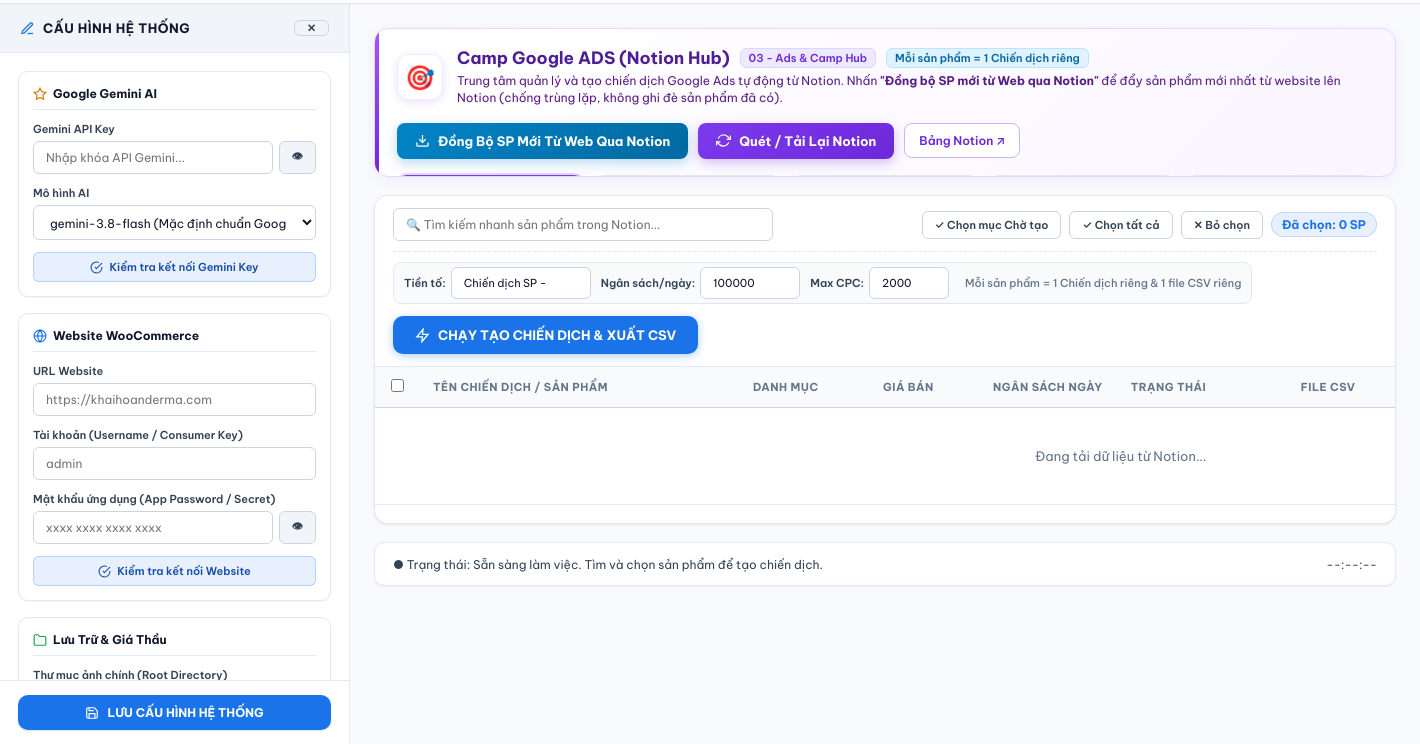
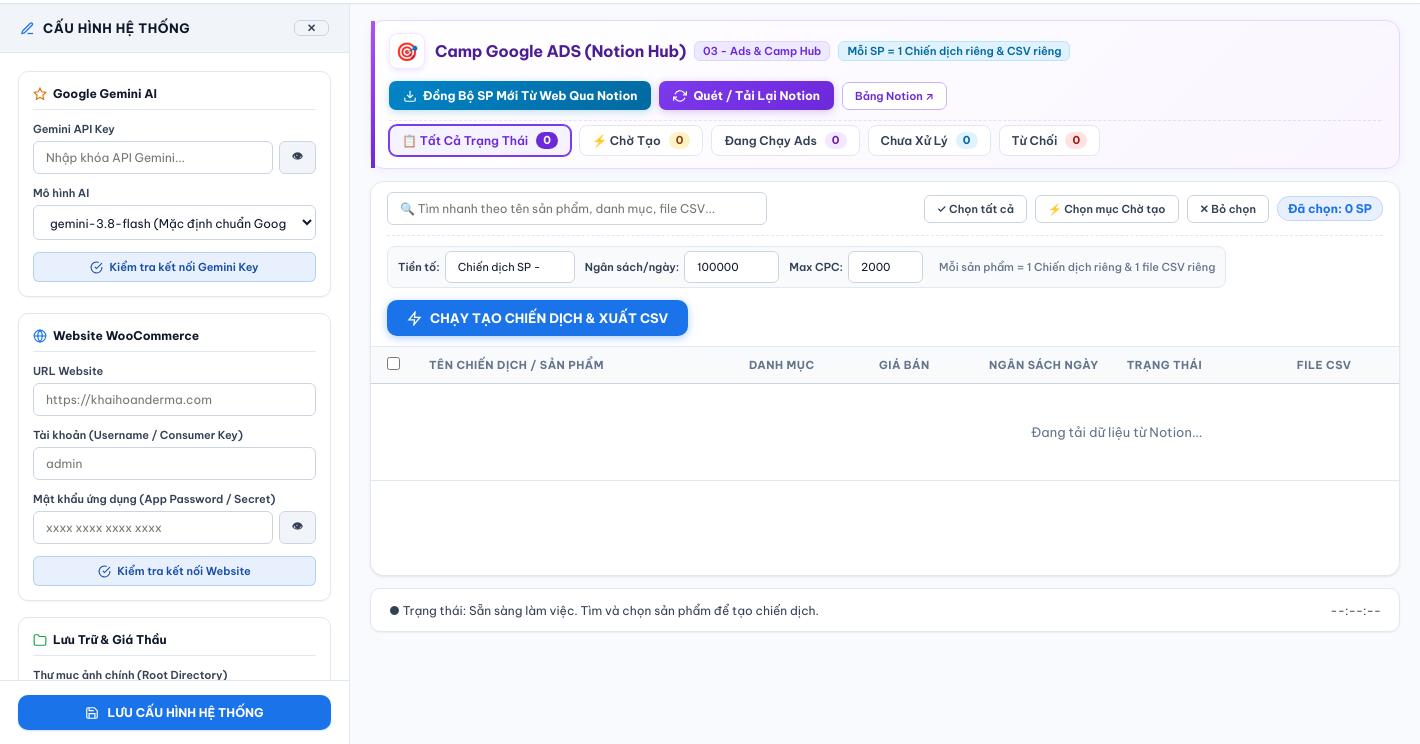
Before and after one commit to datdtpl-maker/Automated-Google-Ads-Creation, an Electron app: page electron-app/index.html in a window 1420 px wide. Shown: the part 56-800 px from the top of the page. Drawn offline with Linux system fonts and the light colour scheme.

Commit message:
feat(ui): default to all statuses scan, fix table row cut, compact hero and embed website credentials v1.0.5

```diff
--- a/electron-app/index.html
+++ b/electron-app/index.html
@@ -221,26 +221,23 @@
         <div class="hub-hero-header">
           <div class="hub-hero-title-box">
             <div class="hub-hero-icon">🎯</div>
-            <div>
+            <div class="hub-hero-text">
               <div class="hub-hero-title-row">
                 <h2 class="hub-hero-title">Camp Google ADS (Notion Hub)</h2>
                 <span class="hub-source-tag">03 - Ads & Camp Hub</span>
-                <span class="hub-rule-tag">Mỗi sản phẩm = 1 Chiến dịch riêng</span>
+                <span class="hub-rule-tag">Mỗi SP = 1 Chiến dịch riêng & CSV riêng</span>
               </div>
-              <p class="hub-hero-subtext">
-                Trung tâm quản lý và tạo chiến dịch Google Ads tự động từ Notion. Nhấn <b>"Đồng bộ SP mới từ Web qua Notion"</b> để đẩy sản phẩm mới nhất từ website lên Notion (chống trùng lặp, không ghi đè sản phẩm đã có).
-              </p>
             </div>
           </div>
 
           <div class="hub-hero-actions">
             <button type="button" class="btn-hub-sync" id="btn_sync_web_to_notion" title="Tải sản phẩm mới từ website khaihoanderma.com đẩy lên Notion (chống trùng, không ghi đè)">
-              <svg width="15" height="15" viewBox="0 0 24 24" fill="none" stroke="currentColor" stroke-width="2"><path d="M21 15v4a2 2 0 0 1-2 2H5a2 2 0 0 1-2-2v-4"></path><polyline points="7 10 12 15 17 10"></polyline><line x1="12" y1="15" x2="12" y2="3"></line></svg>
+              <svg width="14" height="14" viewBox="0 0 24 24" fill="none" stroke="currentColor" stroke-width="2"><path d="M21 15v4a2 2 0 0 1-2 2H5a2 2 0 0 1-2-2v-4"></path><polyline points="7 10 12 15 17 10"></polyline><line x1="12" y1="15" x2="12" y2="3"></line></svg>
               <span>Đồng Bộ SP Mới Từ Web Qua Notion</span>
             </button>
 
-            <button type="button" class="btn-hub-scan" id="btn_scan_notion_tasks" title="Quét và làm mới danh sách từ Notion">
-              <svg width="15" height="15" viewBox="0 0 24 24" fill="none" stroke="currentColor" stroke-width="2"><path d="M23 4v6h-6"></path><path d="M1 20v-6h6"></path><path d="M3.51 9a9 9 0 0 1 14.85-3.36L23 10M1 14l4.64 4.36A9 9 0 0 0 20.49 15"></path></svg>
+            <button type="button" class="btn-hub-scan" id="btn_scan_notion_tasks" title="Quét toàn bộ trạng thái và làm mới danh sách từ Notion">
+              <svg width="14" height="14" viewBox="0 0 24 24" fill="none" stroke="currentColor" stroke-width="2"><path d="M23 4v6h-6"></path><path d="M1 20v-6h6"></path><path d="M3.51 9a9 9 0 0 1 14.85-3.36L23 10M1 14l4.64 4.36A9 9 0 0 0 20.49 15"></path></svg>
               <span>Quét / Tải Lại Notion</span>
             </button>
 
@@ -250,33 +247,28 @@
           </div>
         </div>
 
-        <!-- 5 KPI Metric Tabs -->
-        <div class="hub-kpi-grid">
-          <div class="hub-kpi-card active" data-status="Chờ tạo" id="tab_notion_pending">
-            <div class="kpi-label">⚡ Chờ Tạo</div>
-            <div class="kpi-value text-amber" id="count_pending">0</div>
-            <div class="kpi-desc">Sản phẩm sẵn sàng xuất Ads</div>
-          </div>
-          <div class="hub-kpi-card" data-status="Đang chạy Google Ads" id="tab_notion_running">
-            <div class="kpi-label">Đang Chạy Ads</div>
-            <div class="kpi-value text-purple" id="count_running">0</div>
-            <div class="kpi-desc">Đã có CSV & đang chạy</div>
-          </div>
-          <div class="hub-kpi-card" data-status="Chưa xử lý" id="tab_notion_unprocessed">
-            <div class="kpi-label">Chưa Xử Lý</div>
-            <div class="kpi-value text-blue" id="count_unprocessed">0</div>
-            <div class="kpi-desc">Chờ duyệt lên chiến dịch</div>
-          </div>
-          <div class="hub-kpi-card" data-status="Từ chối" id="tab_notion_rejected">
-            <div class="kpi-label">Từ Chối</div>
-            <div class="kpi-value text-red" id="count_rejected">0</div>
-            <div class="kpi-desc">Tạm ngưng / Không chạy</div>
-          </div>
-          <div class="hub-kpi-card" data-status="all" id="tab_notion_all">
-            <div class="kpi-label">Tổng Sản Phẩm</div>
-            <div class="kpi-value text-primary" id="count_all">0</div>
-            <div class="kpi-desc">Toàn bộ kho Notion Hub</div>
-          </div>
+        <!-- 5 KPI Horizontal Filter Tabs (Mặc định chọn Tất cả trạng thái) -->
+        <div class="hub-kpi-tabs">
+          <button type="button" class="hub-tab-btn active" data-status="all" id="tab_notion_all">
+            <span class="tab-btn-title">📋 Tất Cả Trạng Thái</span>
+            <span class="tab-btn-badge badge-all" id="count_all">0</span>
+          </button>
+          <button type="button" class="hub-tab-btn" data-status="Chờ tạo" id="tab_notion_pending">
+            <span class="tab-btn-title">⚡ Chờ Tạo</span>
+            <span class="tab-btn-badge badge-amber" id="count_pending">0</span>
+          </button>
+          <button type="button" class="hub-tab-btn" data-status="Đang chạy Google Ads" id="tab_notion_running">
+            <span class="tab-btn-title">Đang Chạy Ads</span>
+            <span class="tab-btn-badge badge-purple" id="count_running">0</span>
+          </button>
+          <button type="button" class="hub-tab-btn" data-status="Chưa xử lý" id="tab_notion_unprocessed">
+            <span class="tab-btn-title">Chưa Xử Lý</span>
+            <span class="tab-btn-badge badge-blue" id="count_unprocessed">0</span>
+          </button>
+          <button type="button" class="hub-tab-btn" data-status="Từ chối" id="tab_notion_rejected">
+            <span class="tab-btn-title">Từ Chối</span>
+            <span class="tab-btn-badge badge-red" id="count_rejected">0</span>
+          </button>
         </div>
       </section>
 
@@ -287,13 +279,13 @@
           <!-- Row 1: Search & Quick Selection -->
           <div class="toolbar-row-top">
             <div class="notion-search-box">
-              <input type="text" id="input_notion_search" placeholder="🔍 Tìm kiếm nhanh sản phẩm trong Notion..." class="form-input">
+              <input type="text" id="input_notion_search" placeholder="🔍 Tìm nhanh theo tên sản phẩm, danh mục, file CSV..." class="form-input">
             </div>
 
             <div class="notion-selection-actions">
-              <button class="btn-header" id="btn_select_all_pending" style="font-size: 11px; padding: 6px 12px;">✓ Chọn mục Chờ tạo</button>
-              <button class="btn-header" id="btn_select_all_notion" style="font-size: 11px; padding: 6px 12px;">✓ Chọn tất cả</button>
-              <button class="btn-header" id="btn_deselect_all_notion" style="font-size: 11px; padding: 6px 12px;">✕ Bỏ chọn</button>
+              <button type="button" class="btn-header" id="btn_select_all_notion" style="font-size: 11px; padding: 6px 12px;">✓ Chọn tất cả</button>
+              <button type="button" class="btn-header" id="btn_select_all_pending" style="font-size: 11px; padding: 6px 12px;">⚡ Chọn mục Chờ tạo</button>
+              <button type="button" class="btn-header" id="btn_deselect_all_notion" style="font-size: 11px; padding: 6px 12px;">✕ Bỏ chọn</button>
               <span class="selected-counter-badge" id="notion_selected_count">Đã chọn: 0 SP</span>
             </div>
           </div>
@@ -303,20 +295,20 @@
             <div class="campaign-inline-config">
               <div class="inline-field">
                 <label>Tiền tố:</label>
-                <input type="text" id="input_campaign_prefix" class="form-input" value="Chiến dịch SP - " style="width: 140px; height: 32px; font-size: 11px;">
+                <input type="text" id="input_campaign_prefix" class="form-input" value="Chiến dịch SP - " style="width: 130px; height: 32px; font-size: 11px;">
               </div>
               <div class="inline-field">
                 <label>Ngân sách/ngày:</label>
-                <input type="number" id="input_daily_budget" class="form-input" value="100000" step="5000" style="width: 100px; height: 32px; font-size: 11px;">
+                <input type="number" id="input_daily_budget" class="form-input" value="100000" step="5000" style="width: 95px; height: 32px; font-size: 11px;">
               </div>
               <div class="inline-field">
                 <label>Max CPC:</label>
-                <input type="number" id="input_max_cpc" class="form-input" value="2000" step="100" style="width: 80px; height: 32px; font-size: 11px;">
+                <input type="number" id="input_max_cpc" class="form-input" value="2000" step="100" style="width: 75px; height: 32px; font-size: 11px;">
               </div>
               <span class="inline-hint-tag">Mỗi sản phẩm = 1 Chiến dịch riêng & 1 file CSV riêng</span>
             </div>
 
-            <button class="btn-generate" id="btn_execute_notion_campaigns" style="padding: 0 22px; height: 38px; flex-shrink: 0;">
+            <button type="button" class="btn-generate" id="btn_execute_notion_campaigns" style="padding: 0 20px; height: 36px; flex-shrink: 0;">
               <svg width="15" height="15" viewBox="0 0 24 24" fill="none" stroke="currentColor" stroke-width="2"><polygon points="13 2 3 14 12 14 11 22 21 10 12 10 13 2"></polygon></svg>
               <span>CHẠY TẠO CHIẾN DỊCH & XUẤT CSV</span>
             </button>
--- a/electron-app/package.json
+++ b/electron-app/package.json
@@ -1,6 +1,6 @@
 {
   "name": "google-ads-auto-generator",
-  "version": "1.0.4",
+  "version": "1.0.5",
   "description": "Google Ads Campaign Auto-Generator Pro Desktop App",
   "main": "main.js",
   "scripts": {
--- a/electron-app/renderer.js
+++ b/electron-app/renderer.js
@@ -1212,7 +1212,7 @@
 
 let notionTasksList = [];
 let selectedNotionTasksSet = new Set();
-let currentNotionFilter = 'Chờ tạo';
+let currentNotionFilter = 'all';
 let notionSearchKeyword = '';
 
 async function openNotionModal() {
@@ -1246,6 +1246,15 @@
     if (res.success && Array.isArray(res.tasks)) {
       notionTasksList = res.tasks;
       updateNotionFilterCounts();
+
+      // Cập nhật trạng thái active cho tab bộ lọc
+      document.querySelectorAll('[data-status]').forEach(b => {
+        if (b.getAttribute('data-status') === currentNotionFilter) {
+          b.classList.add('active');
+        } else {
+          b.classList.remove('active');
+        }
+      });
 
       // Nếu đang ở tab Chờ tạo, tự động tích chọn các mục chờ tạo
       if (currentNotionFilter === 'Chờ tạo') {
@@ -1346,16 +1355,31 @@
               Toàn bộ ${notionTasksList.length} sản phẩm đang ở trạng thái <b>"Chưa xử lý"</b>.<br>
               Khi cần lên camp sản phẩm nào, Admin chỉ cần mở Notion chuyển sản phẩm đó sang <b>"Chờ tạo"</b> rồi bấm quét lại, hoặc chuyển sang tab <b>"Chưa xử lý"</b> bên trên để chọn trực tiếp ngay tại đây.
             </div>
-            <button type="button" class="btn-hub-scan" id="btn_switch_unprocessed_tab" style="margin: 0 auto; font-size: 12px; padding: 8px 18px;">
-              👉 Xem danh sách "Chưa xử lý" (${unprocessedCount})
-            </button>
+            <div style="display: flex; gap: 8px; justify-content: center; flex-wrap: wrap;">
+              <button type="button" class="btn-hub-scan" id="btn_switch_all_tab" style="font-size: 12px; padding: 7px 16px;">
+                📋 Xem Tất Cả Sản Phẩm (${notionTasksList.length})
+              </button>
+              <button type="button" class="btn-hub-link" id="btn_switch_unprocessed_tab" style="font-size: 12px; padding: 7px 16px;">
+                Xem Chưa Xử Lý (${unprocessedCount})
+              </button>
+            </div>
           </td>
         </tr>
       `;
+      const btnSwitchAll = document.getElementById('btn_switch_all_tab');
+      if (btnSwitchAll) {
+        btnSwitchAll.addEventListener('click', () => {
+          document.querySelectorAll('[data-status]').forEach(b => b.classList.remove('active'));
+          const allTab = document.getElementById('tab_notion_all');
+          if (allTab) allTab.classList.add('active');
+          currentNotionFilter = 'all';
+          renderNotionTasks();
+        });
+      }
       const btnSwitch = document.getElementById('btn_switch_unprocessed_tab');
       if (btnSwitch) {
         btnSwitch.addEventListener('click', () => {
-          document.querySelectorAll('.notion-tab-btn').forEach(b => b.classList.remove('active'));
+          document.querySelectorAll('[data-status]').forEach(b => b.classList.remove('active'));
           const unTab = document.getElementById('tab_notion_unprocessed');
           if (unTab) unTab.classList.add('active');
           currentNotionFilter = 'Chưa xử lý';
--- a/electron-app/styles.css
+++ b/electron-app/styles.css
@@ -391,8 +391,8 @@
   flex-direction: column;
   overflow-y: auto;
   background-color: var(--bg-app);
-  padding: 24px 24px 80px 24px;
-  gap: 18px;
+  padding: 16px 20px 40px 20px;
+  gap: 12px;
 }
 
 /* Product Search Bar */
@@ -1349,13 +1349,13 @@
   background: linear-gradient(135deg, #ffffff 0%, #faf5ff 100%);
   border: 1px solid #e9d5ff;
   border-radius: var(--radius-lg);
-  padding: 18px 22px;
+  padding: 12px 18px;
   display: flex;
   flex-direction: column;
-  gap: 16px;
-  box-shadow: 0 4px 14px rgba(124, 58, 237, 0.06);
+  gap: 10px;
+  box-shadow: 0 2px 10px rgba(124, 58, 237, 0.05);
   position: relative;
-  overflow: hidden;
+  flex-shrink: 0;
 }
 
 .notion-hub-hero::before {
@@ -1372,26 +1372,26 @@
   display: flex;
   align-items: center;
   justify-content: space-between;
-  gap: 16px;
+  gap: 12px;
   flex-wrap: wrap;
 }
 
 .hub-hero-title-box {
   display: flex;
   align-items: center;
-  gap: 14px;
+  gap: 10px;
 }
 
 .hub-hero-icon {
-  width: 46px;
-  height: 46px;
-  border-radius: 12px;
+  width: 36px;
+  height: 36px;
+  border-radius: 9px;
   background: #ffffff;
   display: flex;
   align-items: center;
   justify-content: center;
-  font-size: 24px;
-  box-shadow: 0 2px 8px rgba(124, 58, 237, 0.15);
+  font-size: 18px;
+  box-shadow: 0 2px 6px rgba(124, 58, 237, 0.12);
   border: 1px solid #f3e8ff;
   flex-shrink: 0;
 }
@@ -1399,15 +1399,16 @@
 .hub-hero-title-row {
   display: flex;
   align-items: center;
-  gap: 10px;
+  gap: 8px;
   flex-wrap: wrap;
 }
 
 .hub-hero-title {
-  font-size: 17px;
+  font-size: 16px;
   font-weight: 700;
   color: #4c1d95;
   margin: 0;
+  letter-spacing: -0.2px;
 }
 
 .hub-source-tag {
@@ -1430,17 +1431,10 @@
   border: 1px solid #bae6fd;
 }
 
-.hub-hero-subtext {
-  font-size: 12px;
-  color: #581c87;
-  margin-top: 4px;
-  line-height: 1.4;
-}
-
 .hub-hero-actions {
   display: flex;
   align-items: center;
-  gap: 10px;
+  gap: 8px;
   flex-wrap: wrap;
 }
 
@@ -1448,22 +1442,22 @@
   background: linear-gradient(135deg, #0284c7 0%, #0369a1 100%);
   color: #ffffff;
   border: none;
-  border-radius: 8px;
-  padding: 10px 18px;
-  font-size: 13px;
+  border-radius: 7px;
+  padding: 7px 14px;
+  font-size: 12px;
   font-weight: 700;
   cursor: pointer;
   display: inline-flex;
   align-items: center;
-  gap: 8px;
-  box-shadow: 0 4px 12px rgba(2, 132, 199, 0.28);
-  transition: all 0.18s ease;
+  gap: 6px;
+  box-shadow: 0 2px 8px rgba(2, 132, 199, 0.25);
+  transition: all 0.15s ease;
   font-family: inherit;
 }
 .btn-hub-sync:hover {
   background: linear-gradient(135deg, #0369a1 0%, #075985 100%);
   transform: translateY(-1px);
-  box-shadow: 0 6px 16px rgba(2, 132, 199, 0.35);
+  box-shadow: 0 4px 12px rgba(2, 132, 199, 0.35);
 }
 .btn-hub-sync:disabled {
   opacity: 0.6;
@@ -1475,34 +1469,31 @@
   background: linear-gradient(135deg, #7c3aed 0%, #6d28d9 100%);
   color: #ffffff;
   border: none;
-  border-radius: 8px;
-  padding: 10px 18px;
-  font-size: 13px;
+  border-radius: 7px;
+  padding: 7px 14px;
+  font-size: 12px;
   font-weight: 700;
   cursor: pointer;
   display: inline-flex;
   align-items: center;
-  gap: 8px;
-  box-shadow: 0 4px 12px rgba(109, 40, 217, 0.28);
-  transition: all 0.18s ease;
+  gap: 6px;
+  box-shadow: 0 2px 8px rgba(109, 40, 217, 0.25);
+  transition: all 0.15s ease;
   font-family: inherit;
 }
 .btn-hub-scan:hover {
   background: linear-gradient(135deg, #6d28d9 0%, #5b21b6 100%);
   transform: translateY(-1px);
-  box-shadow: 0 6px 16px rgba(109, 40, 217, 0.35);
-}
-.btn-hub-scan:active {
-  transform: translateY(0);
+  box-shadow: 0 4px 12px rgba(109, 40, 217, 0.35);
 }
 
 .btn-hub-link {
   background: #ffffff;
   color: #6d28d9;
   border: 1px solid #c4b5fd;
-  border-radius: 8px;
-  padding: 9px 14px;
-  font-size: 12px;
+  border-radius: 7px;
+  padding: 6px 12px;
+  font-size: 11px;
   font-weight: 600;
   cursor: pointer;
   display: inline-flex;
@@ -1516,76 +1507,65 @@
   color: #5b21b6;
 }
 
-/* KPI Metric Cards Grid */
-.hub-kpi-grid {
-  display: grid;
-  grid-template-columns: repeat(5, minmax(0, 1fr));
-  gap: 10px;
-}
-
-@media (max-width: 1200px) {
-  .hub-kpi-grid {
-    grid-template-columns: repeat(3, minmax(0, 1fr));
-  }
-}
-
-@media (max-width: 900px) {
-  .hub-kpi-grid {
-    grid-template-columns: repeat(2, minmax(0, 1fr));
-  }
-}
-
-.hub-kpi-card {
+/* Sleek Horizontal Filter Tabs */
+.hub-kpi-tabs {
+  display: flex;
+  align-items: center;
+  gap: 8px;
+  flex-wrap: wrap;
+  padding-top: 4px;
+  border-top: 1px dashed rgba(124, 58, 237, 0.15);
+}
+
+.hub-tab-btn {
   background: #ffffff;
-  border: 1px solid var(--border-main);
-  border-radius: 10px;
-  padding: 10px 14px;
-  cursor: pointer;
+  border: 1px solid #e2e8f0;
+  border-radius: 8px;
+  padding: 6px 12px;
+  font-size: 12px;
+  font-weight: 600;
+  color: var(--text-secondary);
+  cursor: pointer;
+  display: inline-flex;
+  align-items: center;
+  gap: 8px;
   transition: all 0.15s ease;
-  display: flex;
-  flex-direction: column;
-  gap: 2px;
-  position: relative;
-  min-width: 0;
-}
-.hub-kpi-card:hover {
+  font-family: inherit;
+}
+.hub-tab-btn:hover {
   border-color: #c4b5fd;
-  transform: translateY(-2px);
-  box-shadow: 0 4px 12px rgba(124, 58, 237, 0.08);
-}
-.hub-kpi-card.active {
+  background: #fdfcff;
+  color: var(--text-primary);
+}
+.hub-tab-btn.active {
+  background: #f5f3ff;
   border-color: #7c3aed;
-  background: #fbf9ff;
-  box-shadow: 0 0 0 2px rgba(124, 58, 237, 0.2);
-}
-
-.kpi-label {
+  color: #6d28d9;
+  box-shadow: 0 0 0 1px #7c3aed;
+}
+
+.tab-btn-badge {
   font-size: 11px;
-  font-weight: 600;
-  color: var(--text-muted);
-  white-space: nowrap;
-  overflow: hidden;
-  text-overflow: ellipsis;
-}
-.kpi-value {
-  font-size: 20px;
-  font-weight: 800;
+  font-weight: 700;
+  padding: 2px 7px;
+  border-radius: 999px;
   line-height: 1.2;
 }
-.kpi-desc {
-  font-size: 10px;
-  color: var(--text-subtle);
-  margin-top: 2px;
-  white-space: nowrap;
-  overflow: hidden;
-  text-overflow: ellipsis;
-}
-
-.text-amber { color: #d97706; }
-.text-purple { color: #7c3aed; }
-.text-blue { color: #0284c7; }
-.text-red { color: #dc2626; }
-.text-primary { color: #0f172a; }
+
+.badge-all { background: #f1f5f9; color: #334155; }
+.hub-tab-btn.active .badge-all { background: #6d28d9; color: #ffffff; }
+
+.badge-amber { background: #fef3c7; color: #92400e; }
+.hub-tab-btn.active .badge-amber { background: #d97706; color: #ffffff; }
+
+.badge-purple { background: #f3e8ff; color: #6b21a8; }
+.hub-tab-btn.active .badge-purple { background: #7c3aed; color: #ffffff; }
+
+.badge-blue { background: #e0f2fe; color: #0369a1; }
+.hub-tab-btn.active .badge-blue { background: #0284c7; color: #ffffff; }
+
+.badge-red { background: #fee2e2; color: #991b1b; }
+.hub-tab-btn.active .badge-red { background: #dc2626; color: #ffffff; }
 
 /* Notion Main Card */
 .notion-main-card {
@@ -1599,7 +1579,7 @@
 }
 
 .notion-table-toolbar {
-  padding: 12px 18px;
+  padding: 10px 16px;
   border-bottom: 1px solid var(--border-main);
   background: #ffffff;
   display: flex;
@@ -1695,16 +1675,18 @@
 .notion-table-container {
   overflow-y: auto;
   overflow-x: auto;
-  max-height: 620px;
-  min-height: 380px;
+  max-height: calc(100vh - 290px);
+  min-height: 420px;
   background: #ffffff;
   scrollbar-gutter: stable;
+  position: relative;
 }
 
 .notion-table {
   width: 100%;
   min-width: 1450px;
-  border-collapse: collapse;
+  border-collapse: separate;
+  border-spacing: 0;
   font-size: 13px;
   text-align: left;
 }
@@ -1713,19 +1695,19 @@
   background: #f8fafc;
   position: sticky;
   top: 0;
-  z-index: 5;
+  z-index: 10;
   font-size: 11px;
   font-weight: 700;
   text-transform: uppercase;
   color: var(--text-muted);
   letter-spacing: 0.5px;
-  padding: 12px 14px;
+  padding: 10px 14px;
   border-bottom: 1px solid var(--border-strong);
   white-space: nowrap;
 }
 
 .notion-table td {
-  padding: 11px 14px;
+  padding: 9px 14px;
   border-bottom: 1px solid var(--border-main);
   color: var(--text-primary);
   vertical-align: middle;
@@ -1737,6 +1719,10 @@
 
 .notion-table tr.selected td {
   background: #f0f7ff;
+}
+
+.notion-table tr:last-child td {
+  border-bottom: 1px solid var(--border-main);
 }
 
 .notion-badge {
```
